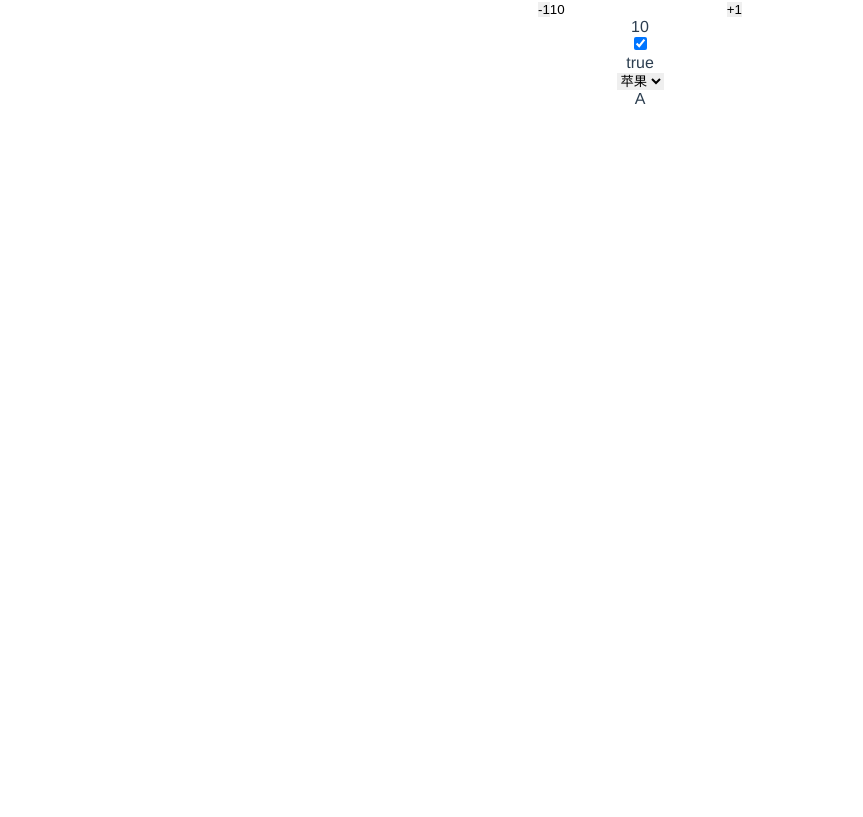
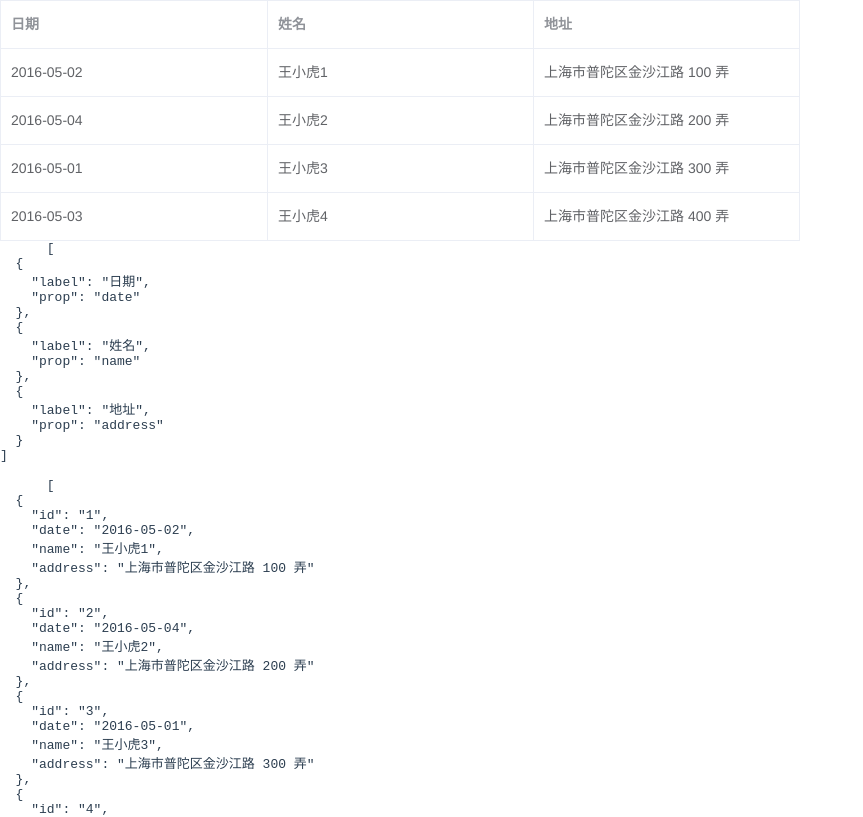
Before and after one commit to oylx/chunfengshili, a Vue app in the folder 3vue/eight-queen/: page / in a window 1280 px wide. Shown: the top 817 px of the page, without its empty margins (0-863 px from the left). Built offline with nearby package versions, Linux system fonts and the light colour scheme.

Commit message:
DragTable.vue

```diff
--- a/3vue/eight-queen/package.json
+++ b/3vue/eight-queen/package.json
@@ -10,6 +10,7 @@
   "dependencies": {
     "core-js": "^3.6.5",
     "element-ui": "^2.15.2",
+    "sortablejs": "^1.14.0",
     "vue": "^2.6.11",
     "vue-lazyload": "^1.3.3"
   },
--- a/3vue/eight-queen/src/App.vue
+++ b/3vue/eight-queen/src/App.vue
@@ -1,5 +1,6 @@
 <template>
   <div id="app">
+      <drag-table></drag-table>
 <!--    <s-scroll></s-scroll>-->
 <!--    <s-lazy></s-lazy>-->
 <!--    <s-sync></s-sync>-->
@@ -56,6 +57,7 @@
 // import OnEmit from '@/components/onEmit/onEmit';
 // import One from '@/components/sync/One';
 import ModelDemo from '@/components/Checkbox/ModelDemo';
+import DragTable from "./components/DragTable"
 // import SSync from '@/components/SSync';
 // import SLazy from '@/components/SLazy';
 // import SScroll from '@/components/SScroll';
@@ -63,6 +65,7 @@
 export default {
   name: 'App',
   components: {
+    DragTable,
     ModelDemo,
     // One,
     // OnEmit,
--- /dev/null
+++ b/3vue/eight-queen/src/components/DragTable.vue
@@ -0,0 +1,119 @@
+<template>
+    <div style="width:800px">
+
+        <el-table :data="tableData"
+                  border
+                  row-key="id"
+                  align="left">
+            <el-table-column v-for="(item, index) in col"
+                             :key="`col_${index}`"
+                             :prop="dropCol[index].prop"
+                             :label="item.label">
+            </el-table-column>
+        </el-table>
+        <pre style="text-align: left">
+      {{dropCol}}
+    </pre>
+        <hr>
+        <pre style="text-align: left">
+      {{tableData}}
+    </pre>
+    </div>
+</template>
+<script>
+  import Sortable from 'sortablejs'
+
+  export default {
+    name: 'DragTable',
+    data() {
+      return {
+        col: [
+          {
+            label: '日期',
+            prop: 'date'
+          },
+          {
+            label: '姓名',
+            prop: 'name'
+          },
+          {
+            label: '地址',
+            prop: 'address'
+          }
+        ],
+        dropCol: [
+          {
+            label: '日期',
+            prop: 'date'
+          },
+          {
+            label: '姓名',
+            prop: 'name'
+          },
+          {
+            label: '地址',
+            prop: 'address'
+          }
+        ],
+        tableData: [
+          {
+            id: '1',
+            date: '2016-05-02',
+            name: '王小虎1',
+            address: '上海市普陀区金沙江路 100 弄'
+          },
+          {
+            id: '2',
+            date: '2016-05-04',
+            name: '王小虎2',
+            address: '上海市普陀区金沙江路 200 弄'
+          },
+          {
+            id: '3',
+            date: '2016-05-01',
+            name: '王小虎3',
+            address: '上海市普陀区金沙江路 300 弄'
+          },
+          {
+            id: '4',
+            date: '2016-05-03',
+            name: '王小虎4',
+            address: '上海市普陀区金沙江路 400 弄'
+          }
+        ]
+      }
+    },
+    mounted() {
+      this.rowDrop()
+      this.columnDrop()
+    },
+    methods: {
+      //行拖拽
+      rowDrop() {
+        const tbody = document.querySelector('.el-table__body-wrapper tbody')
+        const _this = this
+        Sortable.create(tbody, {
+          onEnd({ newIndex, oldIndex }) {
+            const currRow = _this.tableData.splice(oldIndex, 1)[0]
+            _this.tableData.splice(newIndex, 0, currRow)
+          }
+        })
+      },
+      //列拖拽
+      columnDrop() {
+        const wrapperTr = document.querySelector('.el-table__header-wrapper tr')
+        this.sortable = Sortable.create(wrapperTr, {
+          animation: 180,
+          delay: 0,
+          onEnd: evt => {
+            const oldItem = this.dropCol[evt.oldIndex]
+            this.dropCol.splice(evt.oldIndex, 1)
+            this.dropCol.splice(evt.newIndex, 0, oldItem)
+          }
+        })
+      }
+    }
+  }
+</script>
+<style scoped>
+</style>
```
Also changed, not shown: 1 other file (tests, documents, lock files or other folders).
